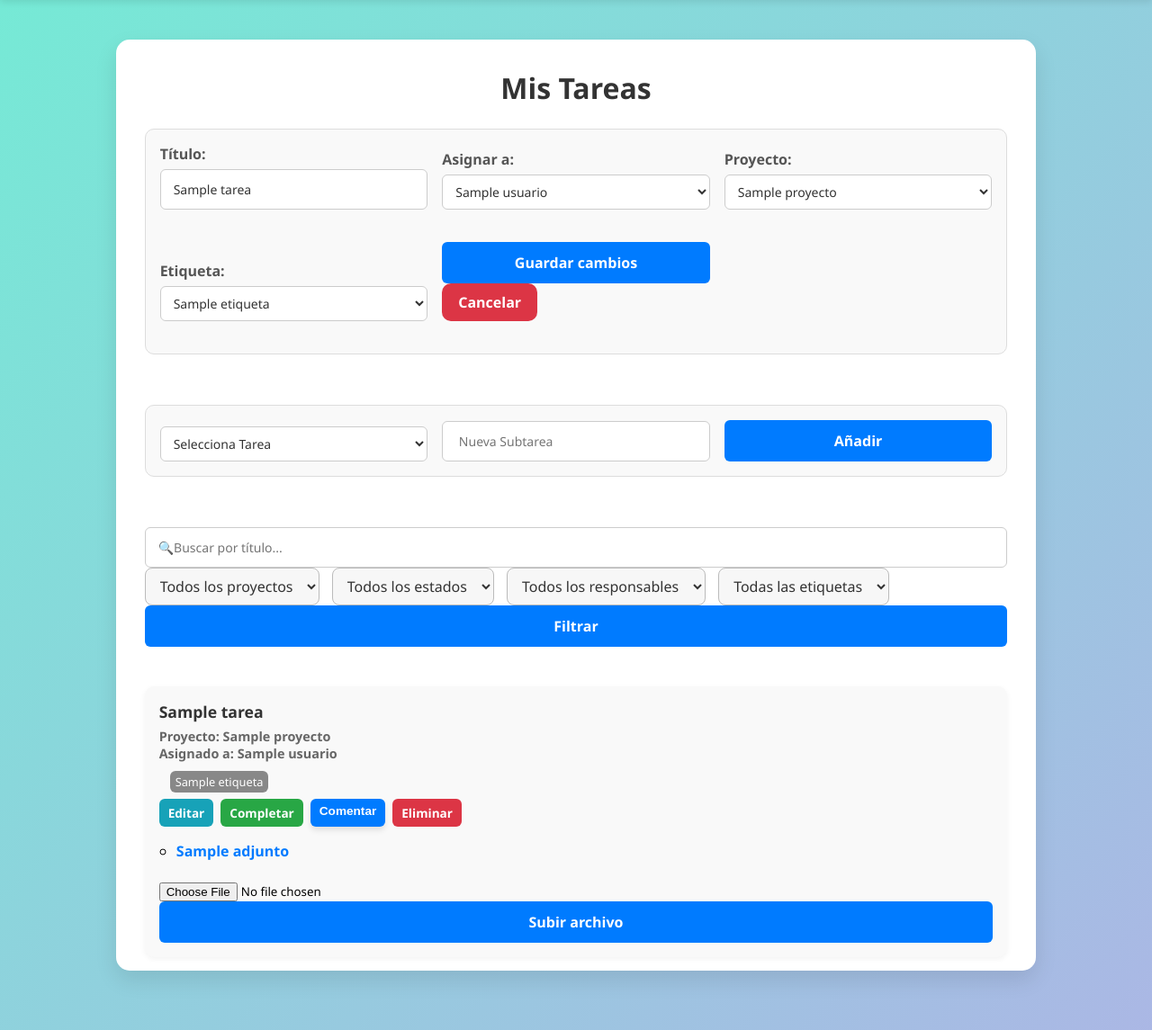
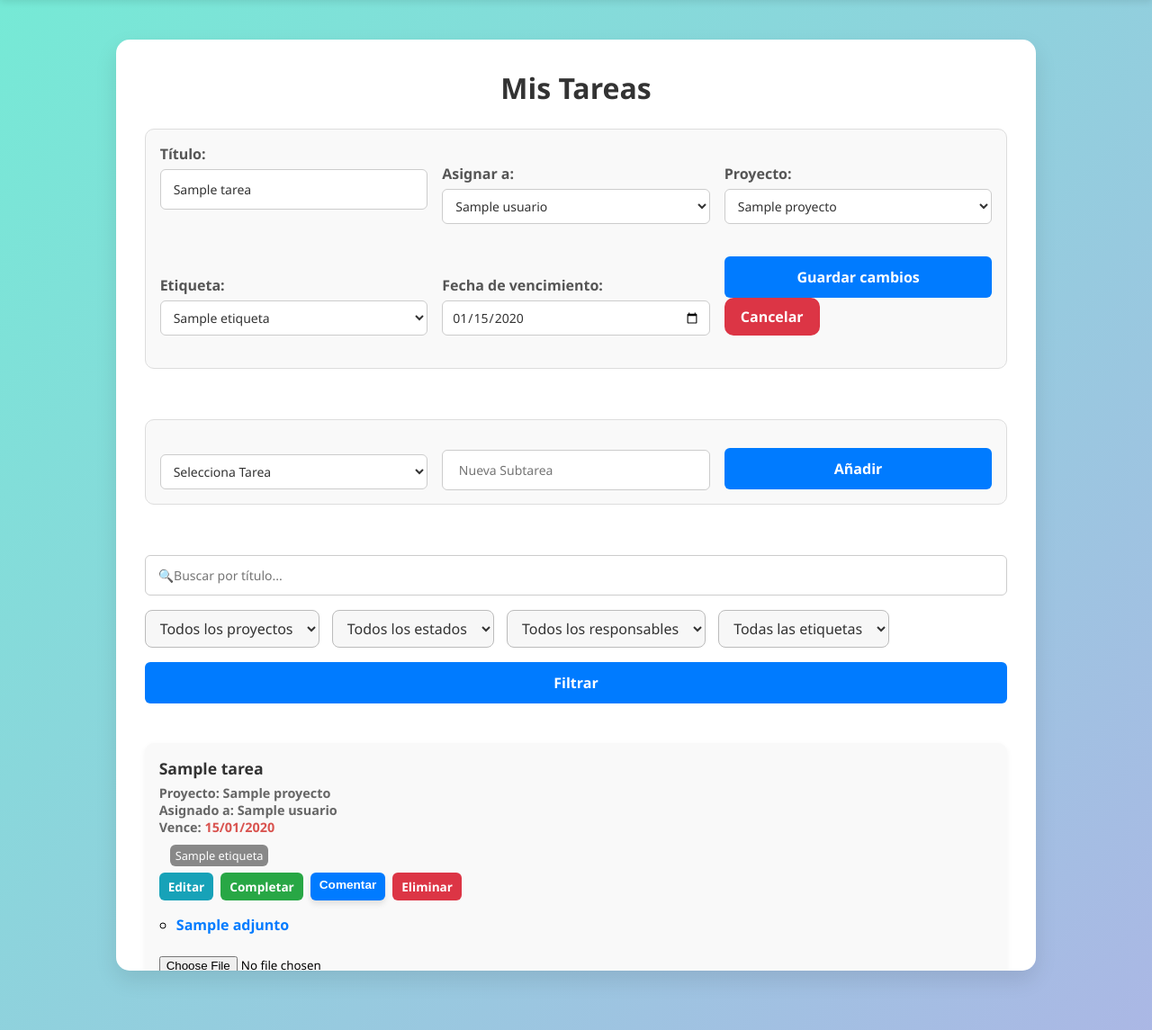
Before and after one commit to Juanjo200701/Sebas_proyect, a PHP site: page /Proyecto_Sebas/inicio.php?editar=1 in a window 1280 px wide. Shown: the part 80-1225 px from the top of the page at 90% size. Run offline with PHP 8.4, Linux system fonts and the light colour scheme; the visitor is signed in with stand-in values (Sample User, id 1); tables that the repository leaves empty hold one stand-in row (values such as "Sample post").

Commit message:
fecha_vencimiento arreglada

```diff
--- a/editar_tarea.php
+++ b/editar_tarea.php
@@ -76,7 +76,7 @@ if ($_SERVER['REQUEST_METHOD'] === 'POST') {
       <input type="date" name="fecha_inicio" value="<?= htmlspecialchars($tarea['fecha_inicio'] ?? '') ?>">
 
       <label>Fecha vencimiento:</label>
-      <input type="date" name="fecha_vencimiento" value="<?= htmlspecialchars($tarea['fecha_vencimiento'] ?? '') ?>">
+      <input type="date" id="fecha_vencimiento" name="fecha_vencimiento" min="<?= date('Y-m-d') ?>" value="<?= htmlspecialchars($tarea['fecha_vencimiento'] ?? '') ?>">
 
       <button type="submit" class="btn-guardar-cambios">Guardar cambios</button>
       <a href="inicio.php" class="btn-cancelas">Cancelar</a>
--- a/inicio.php
+++ b/inicio.php
@@ -69,6 +69,11 @@ if ($_SERVER['REQUEST_METHOD'] === 'POST' && isset($_POST['editar_tarea'])) {
     $proyecto_id = intval($_POST['proyecto_id'] ?? 0);
     $etiquetas_sel = $_POST['etiquetas'] ?? [];
     $asignado_id = ($userRol === 'admin') ? intval($_POST['asignado_id'] ?? 0) : $usuario_id;
+    $fecha_vencimiento = $_POST['fecha_vencimiento'] ?? null;
+
+    if ($fecha_vencimiento && strtotime($fecha_vencimiento) < strtotime(date('Y-m-d'))) {
+      $errores[] = "La fecha de vencimiento no puede ser anterior a hoy.";
+    }
 
     if (empty($titulo)) {
         $errores[] = "El título de la tarea no puede estar vacío.";
@@ -76,13 +81,15 @@ if ($_SERVER['REQUEST_METHOD'] === 'POST' && isset($_POST['editar_tarea'])) {
         $errores[] = "Debes seleccionar un proyecto.";
     } elseif ($userRol === 'admin' && $asignado_id <= 0) {
         $errores[] = "Debes seleccionar el usuario asignado.";
-    } else {
+    } elseif ($fecha_vencimiento && strtotime($fecha_vencimiento) < strtotime(date('Y-m-d'))) {
+        $errores[] = "La fecha de vencimiento no puede ser anterior a hoy.";
+    }else {
         if ($userRol === 'admin') {
-            $stmt = $pdo->prepare("UPDATE tareas SET titulo=?, proyecto_id=?, asignado_id=? WHERE id=?");
-            $stmt->execute([$titulo, $proyecto_id, $asignado_id, $id]);
+            $stmt = $pdo->prepare("UPDATE tareas SET titulo=?, proyecto_id=?, asignado_id=?, fecha_vencimiento=? WHERE id=?");
+            $stmt->execute([$titulo, $proyecto_id, $asignado_id, $fecha_vencimiento, $id]);
         } else {
-            $stmt = $pdo->prepare("UPDATE tareas SET titulo=?, proyecto_id=? WHERE id=? AND asignado_id=?");
-            $stmt->execute([$titulo, $proyecto_id, $id, $usuario_id]);
+            $stmt = $pdo->prepare("UPDATE tareas SET titulo=?, proyecto_id=?, fecha_vencimiento=? WHERE id=? AND asignado_id=?");
+            $stmt->execute([$titulo, $proyecto_id, $fecha_vencimiento, $id, $usuario_id]);
         }
 
         $pdo->prepare("DELETE FROM tarea_etiqueta WHERE tarea_id=?")->execute([$id]);
@@ -282,6 +289,26 @@ if ($_SERVER["REQUEST_METHOD"] == "POST" && isset($_POST["subir_archivo"])) {
       color: #333;
       min-width: 160px;
     }
+    .proyectos-buscar, .estado-buscar, .asignado-buscar, .etiqueta-buscar {
+      padding: 8px 12px;
+      border-radius: 8px;
+      border: 1px solid #bbb;
+      background: #f7f7f7;
+      color: #333;
+      font-size: 1rem;
+      margin-right: 10px;
+      min-width: 180px;
+      transition: border-color 0.2s;
+    }
+    .proyectos-buscar:focus, .estado-buscar:focus, .asignado-buscar:focus, .etiqueta-buscar:focus {
+      border-color: #0078d7;
+      outline: none;
+    }
+    .proyectos-buscar-opcion, .estado-buscar-opcion, .asignado-buscar-opcion, .etiqueta-buscar-opcion {
+      color: #888;
+      background: #eaeaea;
+      font-style: italic;
+    }
   </style>
 </head>
 <body>
@@ -354,6 +381,12 @@ if ($_SERVER["REQUEST_METHOD"] == "POST" && isset($_POST["subir_archivo"])) {
       </select>
     </div>
 
+    <div class="form-group">
+      <label for="fecha_vencimiento">Fecha de vencimiento:</label>
+      <input type="date" id="fecha_vencimiento" name="fecha_vencimiento"
+        value="<?= htmlspecialchars($tarea_editar['fecha_vencimiento'] ?? '') ?>">
+    </div>
+
     <div class="form-actions">
       <button type="submit" name="editar_tarea">Guardar cambios</button>
       <a href="inicio.php" class="btn-cancelar-editar-admin">Cancelar</a>
@@ -411,7 +444,7 @@ if ($_SERVER["REQUEST_METHOD"] == "POST" && isset($_POST["subir_archivo"])) {
           <option value="<?= $tarea['id'] ?>"><?= htmlspecialchars($tarea['titulo']) ?></option>
         <?php endforeach; ?>
       </select>
-      <input type="text" name="titulo" placeholder=" Nueva Subtarea" required />
+      <input type="text" name="titulo" class="input-subtarea" placeholder=" Nueva Subtarea" required />
       <button type="submit" name="nueva_subtarea">Añadir</button>
     </form>
 
@@ -460,6 +493,9 @@ if ($_SERVER["REQUEST_METHOD"] == "POST" && isset($_POST["subir_archivo"])) {
               Proyecto: <?= htmlspecialchars($tarea['proyecto_nombre'] ?? 'Sin proyecto') ?>
               <br>
               Asignado a: <?= htmlspecialchars($tarea['asignado_nombre'] ?? 'Sin usuario') ?>
+              <?php if (!empty($tarea['fecha_vencimiento'])): ?>
+                <br>Vence: <span style="color:#d9534f"><?= htmlspecialchars(date('d/m/Y', strtotime($tarea['fecha_vencimiento']))) ?></span>
+              <?php endif; ?>
             </div>
           </div>
 
--- a/style/todo.css
+++ b/style/todo.css
@@ -203,6 +203,11 @@ body {
     transform: scale(0.98); /* pequeña contracción al hacer clic */
 }
  /*botones para las subtareas*/
+
+.input-subtarea{
+  position: relative;
+  top: 17px;
+}
 .btn-sub-completar {
     display: inline-block;
     padding: 10px 22px;
@@ -256,8 +261,8 @@ body {
     background-color: #117a8b;           /* Azul aún más oscuro al hacer clic */
     transform: scale(0.97);
 }
+
 /*boton eliminar subtarea*/
-
 .btn-sub-eliminar {
     display: inline-block;
     padding: 10px 22px;
@@ -1453,7 +1458,9 @@ input[type="text"] {
   font-size: 14px;
   transition: border-color 0.3s;
   box-sizing: border-box;
-}
+  margin-bottom: 16px; /* 👈 Agrega este valor */
+}
+
 input[type="text"]:focus {
   border-color: #007bff;
   outline: none;
@@ -1469,6 +1476,8 @@ input[type="text"]:focus {
   margin-right: 10px;
   min-width: 180px;
   transition: border-color 0.2s;
+    margin-bottom: 16px; /* 👈 Agrega este valor */
+
 }
 
 .proyectos-buscar:focus {
@@ -1492,6 +1501,8 @@ input[type="text"]:focus {
   margin-right: 10px;
   min-width: 140px;
   transition: border-color 0.2s;
+    margin-bottom: 16px; /* 👈 Agrega este valor */
+
 }
 .estado-buscar:focus {
   border-color: #0078d7;
@@ -1513,6 +1524,8 @@ input[type="text"]:focus {
   margin-right: 10px;
   min-width: 140px;
   transition: border-color 0.2s;
+    margin-bottom: 16px; /* 👈 Agrega este valor */
+
 }
 .asignado-buscar:focus {
   border-color: #0078d7;
@@ -1534,6 +1547,8 @@ input[type="text"]:focus {
   margin-right: 10px;
   min-width: 140px;
   transition: border-color 0.2s;
+    margin-bottom: 16px; /* 👈 Agrega este valor */
+
 }
 .etiqueta-buscar:focus {
   border-color: #0078d7;
```
Also changed, not shown: uploads/1758297935_2602c7f7e7920dd1.jpg (added), uploads/1758298377_63bf1f9f-1332-4d40-b758-b8da88fbc6bb.jpg (added), uploads/1758298418_dc1fd52be59de04b.jpg (added), uploads/1758299049_6833d980086d9849.jpg (added), uploads/1758299578_63bf1f9f-1332-4d40-b758-b8da88fbc6bb.jpg (added).
